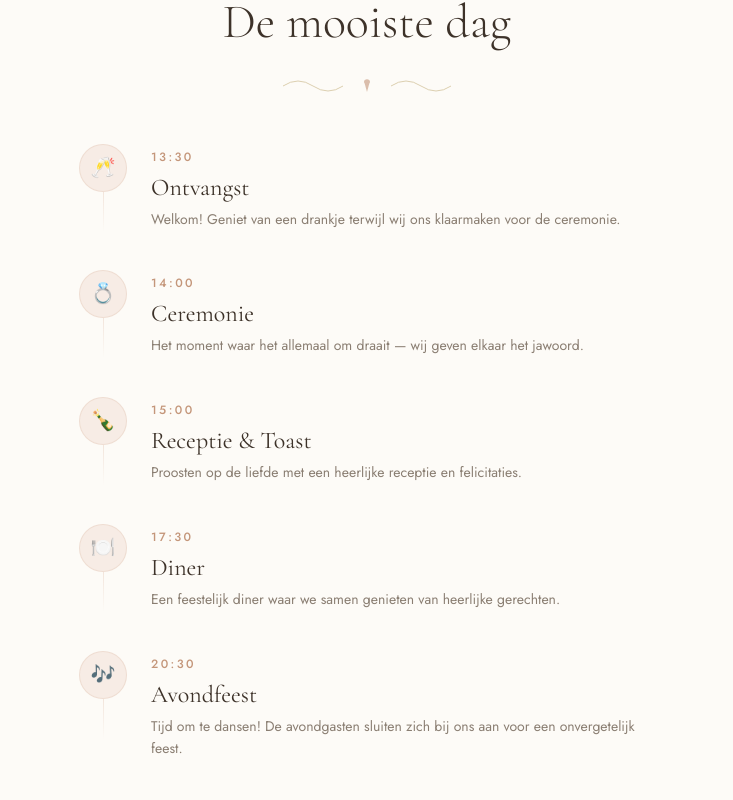
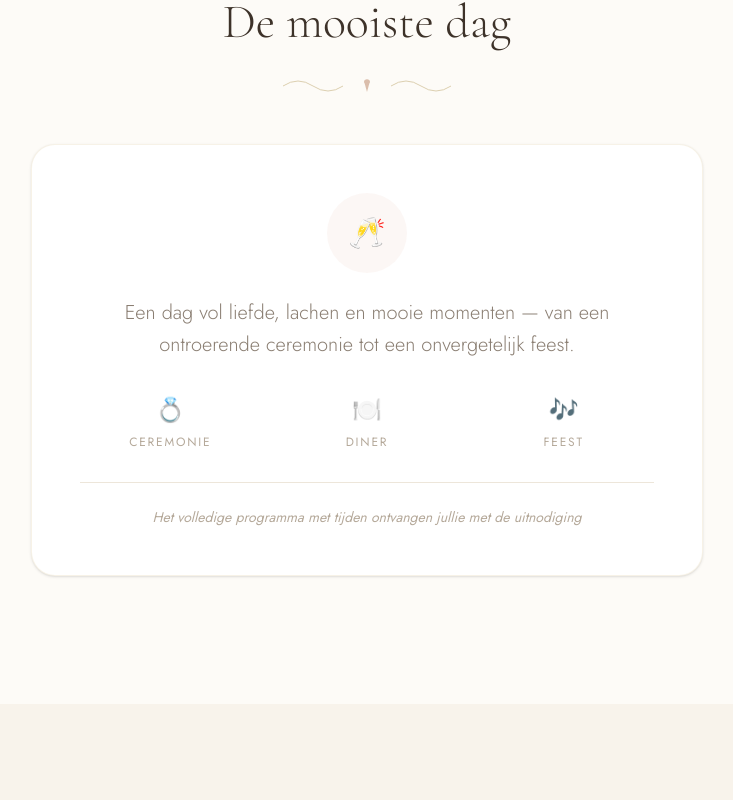
Before and after one commit to JorritHassink/Bruiloft, a Next.js app: page / in a window 1280 px wide. Shown: the part 1498-2298 px from the top of the page, without its empty margins (273-1006 px from the left). Built offline with nearby package versions, Linux system fonts and the light colour scheme.

Commit message:
Replace program timeline with teaser card, remove start time
Co-Authored-By: Claude Opus 4.6 (1M context) <noreply@anthropic.com>

```diff
--- a/src/app/page.tsx
+++ b/src/app/page.tsx
@@ -21,37 +21,6 @@ function SectionTitle({ children, subtitle }: { children: React.ReactNode; subti
   );
 }
 
-function TimelineItem({
-  time,
-  title,
-  description,
-  icon,
-  index,
-}: {
-  time: string;
-  title: string;
-  description: string;
-  icon: string;
-  index: number;
-}) {
-  return (
-    <FadeIn delay={index * 0.15} className="flex gap-6 items-start">
-      <div className="flex flex-col items-center">
-        <div className="w-12 h-12 rounded-full bg-blush-light border border-rose-light/50 flex items-center justify-center text-xl shrink-0">
-          {icon}
-        </div>
-        <div className="w-px h-full bg-gradient-to-b from-rose-light/50 to-transparent min-h-[40px]" />
-      </div>
-      <div className="pb-10">
-        <span className="text-xs font-sans font-medium uppercase tracking-[0.2em] text-rose">
-          {time}
-        </span>
-        <h3 className="font-serif text-xl md:text-2xl text-text mt-1 mb-1">{title}</h3>
-        <p className="text-text-light text-sm leading-relaxed">{description}</p>
-      </div>
-    </FadeIn>
-  );
-}
 
 export default function Home() {
   return (
@@ -168,54 +137,40 @@ export default function Home() {
 
       {/* ── Programma ── */}
       <section className="py-24 md:py-32 px-6 bg-bg">
-        <div className="max-w-xl mx-auto">
+        <div className="max-w-2xl mx-auto text-center">
           <SectionTitle subtitle="Het programma">
             De mooiste dag
           </SectionTitle>
-          <div className="mt-8">
-            <TimelineItem
-              index={0}
-              time="13:30"
-              title="Ontvangst"
-              description="Welkom! Geniet van een drankje terwijl wij ons klaarmaken voor de ceremonie."
-              icon="🥂"
-            />
-            <TimelineItem
-              index={1}
-              time="14:00"
-              title="Ceremonie"
-              description="Het moment waar het allemaal om draait — wij geven elkaar het jawoord."
-              icon="💍"
-            />
-            <TimelineItem
-              index={2}
-              time="15:00"
-              title="Receptie & Toast"
-              description="Proosten op de liefde met een heerlijke receptie en felicitaties."
-              icon="🍾"
-            />
-            <TimelineItem
-              index={3}
-              time="17:30"
-              title="Diner"
-              description="Een feestelijk diner waar we samen genieten van heerlijke gerechten."
-              icon="🍽️"
-            />
-            <TimelineItem
-              index={4}
-              time="20:30"
-              title="Avondfeest"
-              description="Tijd om te dansen! De avondgasten sluiten zich bij ons aan voor een onvergetelijk feest."
-              icon="🎶"
-            />
-            <TimelineItem
-              index={5}
-              time="00:00"
-              title="Afsluiting"
-              description="Een prachtige dag wordt afgesloten met de mooiste herinneringen."
-              icon="✨"
-            />
-          </div>
+          <FadeIn delay={0.2}>
+            <div className="bg-bg-card rounded-3xl border border-gold-light/30 p-8 md:p-12 shadow-sm">
+              <div className="w-20 h-20 mx-auto mb-6 rounded-full bg-blush-light/40 flex items-center justify-center text-3xl">
+                🥂
+              </div>
+              <p className="text-lg md:text-xl text-text-light leading-relaxed font-light mb-6">
+                Een dag vol liefde, lachen en mooie momenten — van een
+                ontroerende ceremonie tot een onvergetelijk feest.
+              </p>
+              <div className="grid grid-cols-3 gap-4 mt-8">
+                {[
+                  { icon: "💍", label: "Ceremonie" },
+                  { icon: "🍽️", label: "Diner" },
+                  { icon: "🎶", label: "Feest" },
+                ].map((item, i) => (
+                  <FadeIn key={item.label} delay={0.3 + i * 0.1}>
+                    <div className="text-center">
+                      <div className="text-2xl mb-2">{item.icon}</div>
+                      <p className="text-xs uppercase tracking-[0.15em] text-text-muted font-sans">{item.label}</p>
+                    </div>
+                  </FadeIn>
+                ))}
+              </div>
+              <div className="mt-8 pt-6 border-t border-linen">
+                <p className="text-sm text-text-muted italic">
+                  Het volledige programma met tijden ontvangen jullie met de uitnodiging
+                </p>
+              </div>
+            </div>
+          </FadeIn>
         </div>
       </section>
 
@@ -237,17 +192,9 @@ export default function Home() {
                 De exacte locatie maken we binnenkort bekend.
                 Houd je uitnodiging in de gaten!
               </p>
-              <div className="mt-8 pt-8 border-t border-linen">
-                <div className="grid grid-cols-2 gap-6">
-                  <div>
-                    <p className="text-xs uppercase tracking-[0.2em] text-text-muted font-sans mb-1">Datum</p>
-                    <p className="font-serif text-lg text-text">2 Juli 2027</p>
-                  </div>
-                  <div>
-                    <p className="text-xs uppercase tracking-[0.2em] text-text-muted font-sans mb-1">Aanvang</p>
-                    <p className="font-serif text-lg text-text">13:30 uur</p>
-                  </div>
-                </div>
+              <div className="mt-8 pt-8 border-t border-linen text-center">
+                <p className="text-xs uppercase tracking-[0.2em] text-text-muted font-sans mb-1">Datum</p>
+                <p className="font-serif text-lg text-text">2 Juli 2027</p>
               </div>
             </div>
           </FadeIn>
```
